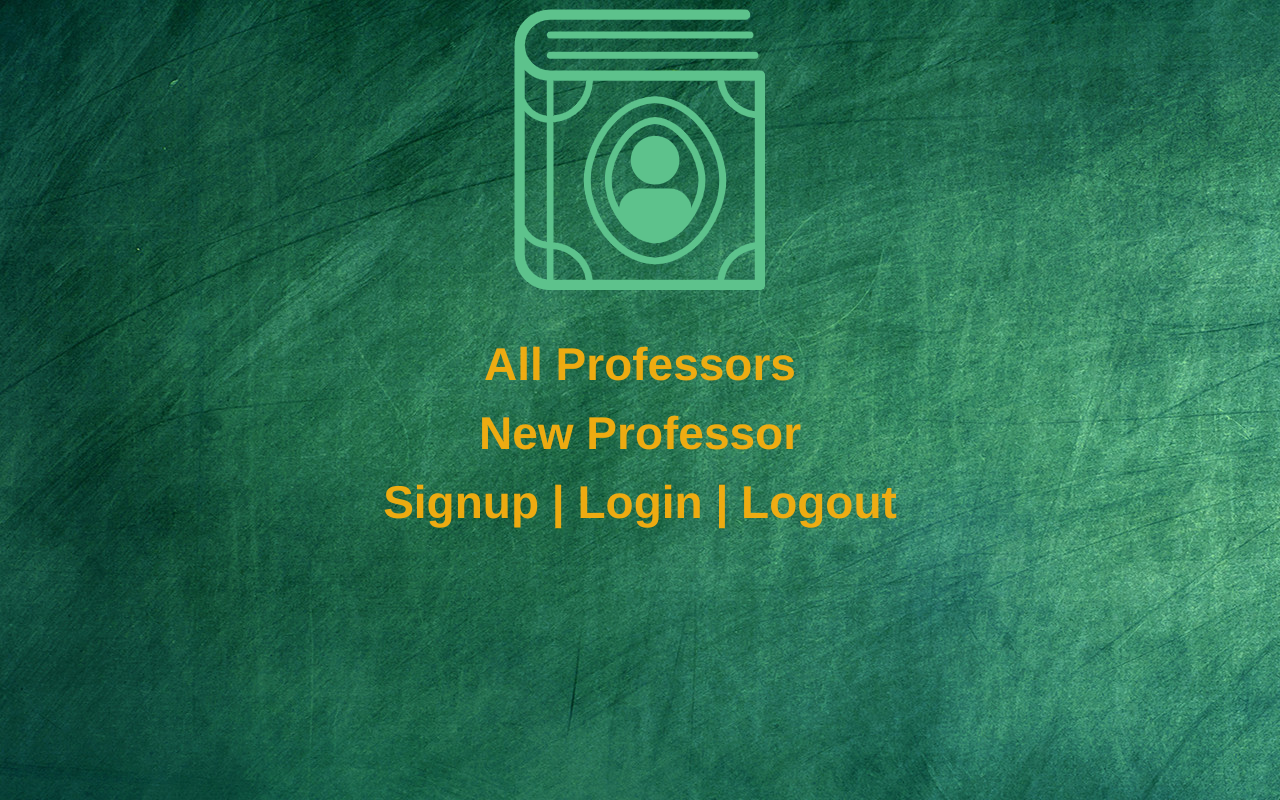
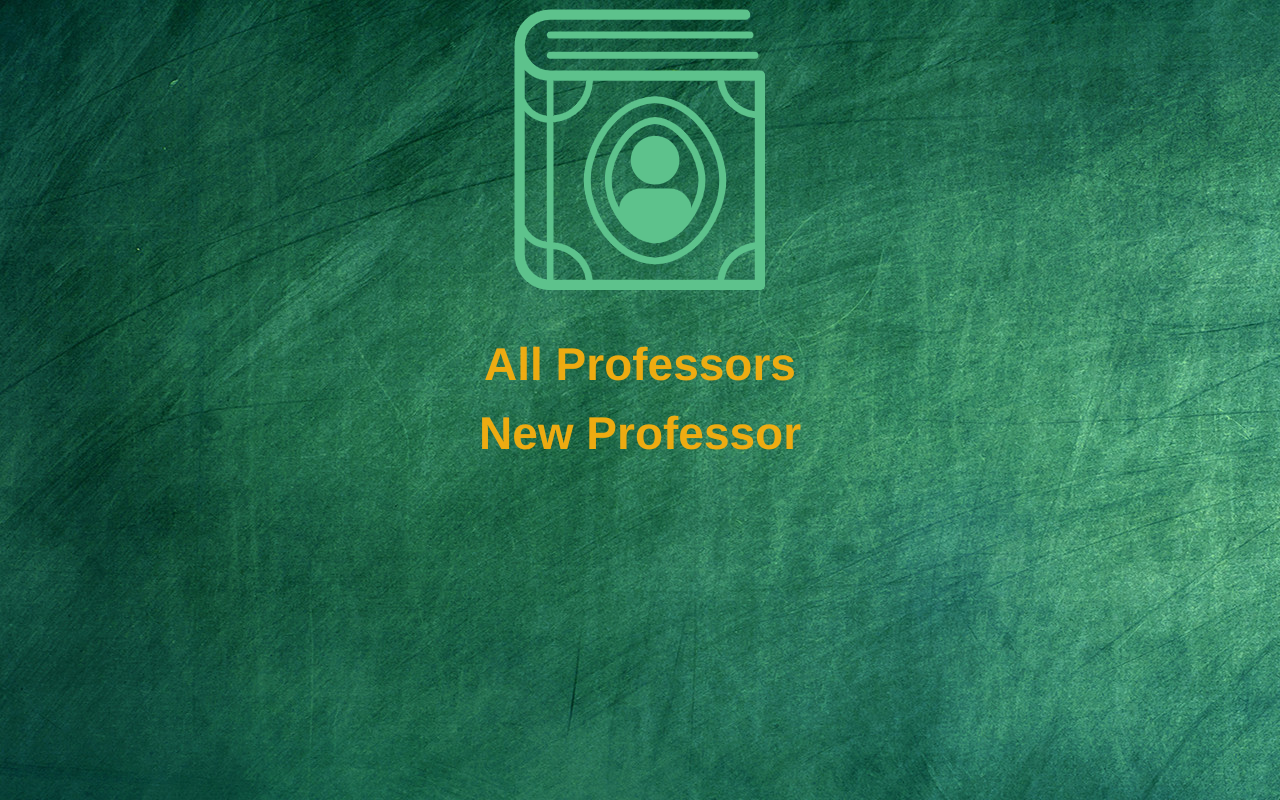
Before and after one commit to Kristofer-Henriquez/rate-app-frontend, a Vue app: page / in a window 1280 px wide. Built offline with nearby package versions, Linux system fonts and the light colour scheme.

Commit message:
Commented all user authentication code - work pending

```diff
--- a/src/App.vue
+++ b/src/App.vue
@@ -7,10 +7,10 @@
       <router-link to="/professors" style="color: #f8ae0ff3; font-size:46px">All Professors</router-link>
       <div></div>
       <router-link to="/professorsNew" style="color: #f8ae0ff3; font-size:46px">New Professor</router-link>
-      <div></div>
+      <!-- <div></div>
       <router-link to="/signup" style="color: #f8ae0ff3; font-size:46px">  Signup |</router-link>
       <router-link to="/login" style="color: #f8ae0ff3; font-size:46px">  Login |</router-link>
-      <router-link to="/logout" style="color: #f8ae0ff3; font-size:46px">  Logout</router-link>
+      <router-link to="/logout" style="color: #f8ae0ff3; font-size:46px">  Logout</router-link> -->
     </div>
     <router-view />
   </div>
--- a/src/router/index.js
+++ b/src/router/index.js
@@ -6,9 +6,9 @@ import ProfessorEdit from '../views/ProfessorEdit.vue';
 import ProfessorCreate from '../views/ProfessorCreate.vue';
 import ReviewCreate from '../views/ReviewCreate.vue';
 import ReviewEdit from '../views/ReviewEdit.vue';
-import Signup from "../views/Signup.vue";
-import Login from "../views/Login.vue";
-import Logout from "../views/Logout.vue";
+// import Signup from "../views/Signup.vue";
+// import Login from "../views/Login.vue";
+// import Logout from "../views/Logout.vue";
 
 Vue.use(VueRouter);
 
@@ -43,18 +43,18 @@ const routes = [
     name: 'ReviewEdit',
     component: ReviewEdit,
   },
-  { path: "/signup",
-    name: "signup",
-    component: Signup
-  },
-  { path: "/login",
-    name: "login",
-    component: Login
-  },
-  { path: "/logout",
-    name: "logout",
-    component: Logout
-  }
+  // { path: "/signup",
+  //   name: "signup",
+  //   component: Signup
+  // },
+  // { path: "/login",
+  //   name: "login",
+  //   component: Login
+  // },
+  // { path: "/logout",
+  //   name: "logout",
+  //   component: Logout
+  // }
 ];
 
 const router = new VueRouter({
```
